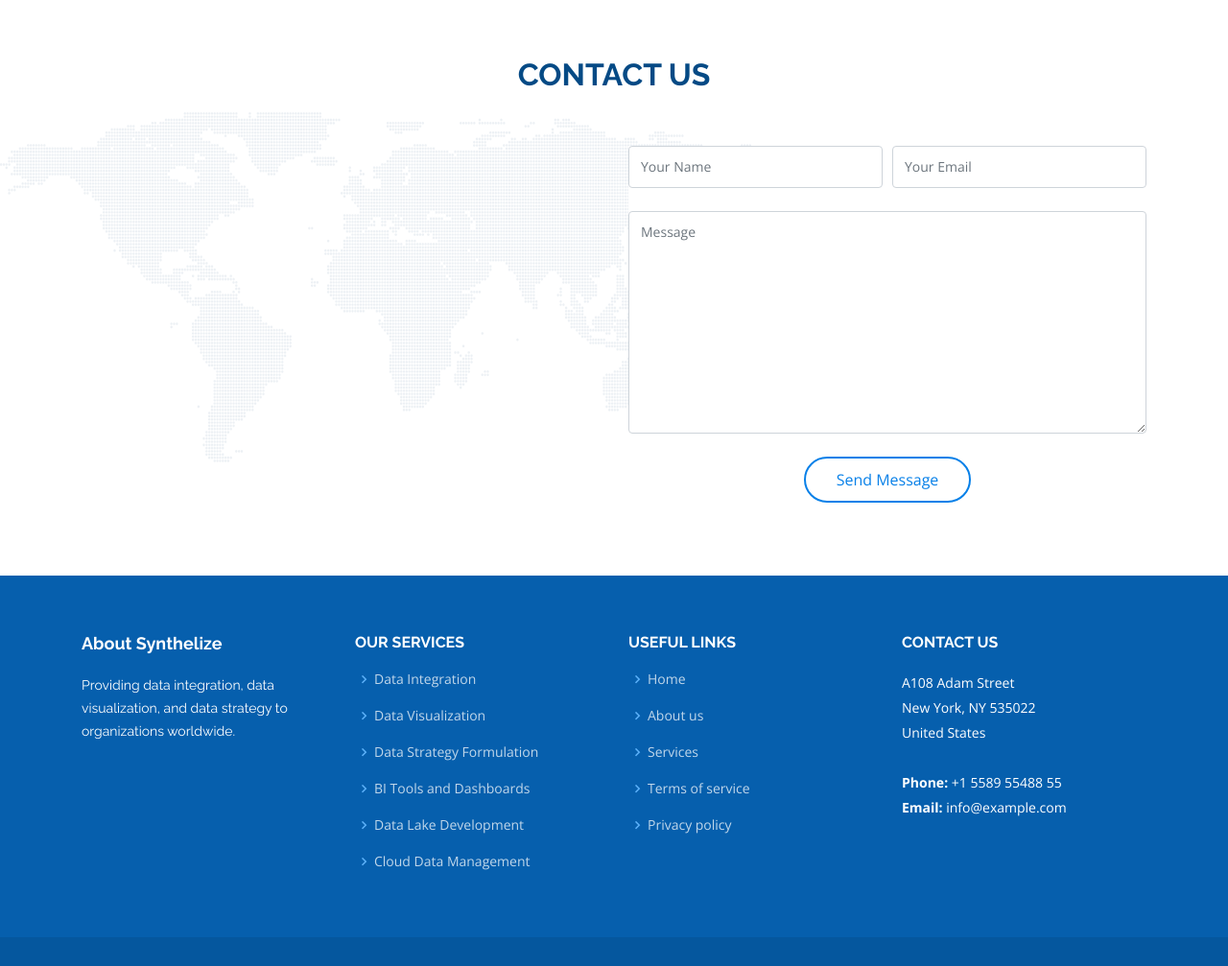
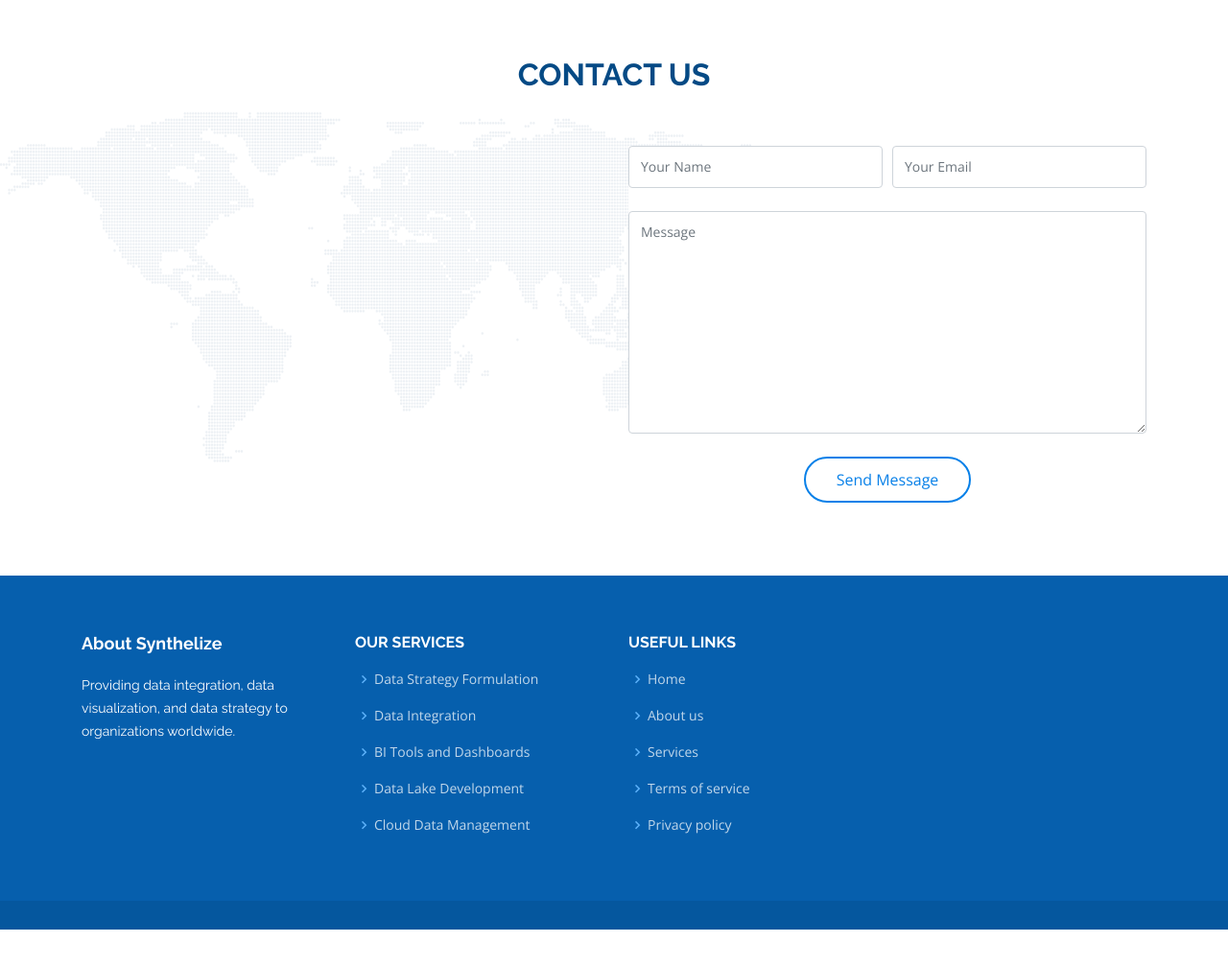
Before and after one commit to tbasalla/synthelize_exp_website, a PHP site: page /building-a-data-lake/index.php in a window 1280 px wide. Shown: the part 3988-4995 px from the top of the page at 96% size. After the commit the page ends 4957 px from the top, so only its background shows below. Run offline with PHP 8.4, Linux system fonts and the light colour scheme; some libraries are stand-ins or nearby versions.

Commit message:
automated commit

```diff
--- a/footer.php
+++ b/footer.php
@@ -94,9 +94,8 @@
           <div class="col-lg-3 col-md-6 footer-links">
           <h4>Our Services</h4>
           <ul>
+            <li><i class="bx bx-chevron-right"></i> <a href="#">Data Strategy Formulation</a></li>
             <li><i class="bx bx-chevron-right"></i> <a href="#">Data Integration</a></li>
-            <li><i class="bx bx-chevron-right"></i> <a href="#">Data Visualization</a></li>
-            <li><i class="bx bx-chevron-right"></i> <a href="#">Data Strategy Formulation</a></li>
             <li><i class="bx bx-chevron-right"></i> <a href="#">BI Tools and Dashboards</a></li>
             <li><i class="bx bx-chevron-right"></i> <a href="#">Data Lake Development</a></li>
             <li><i class="bx bx-chevron-right"></i> <a href="#">Cloud Data Management</a></li>
@@ -116,7 +115,7 @@
         </div>
 
 
-        <div class="col-lg-3 col-md-6 footer-contact">
+<!--      <div class="col-lg-3 col-md-6 footer-contact">
           <h4>Contact Us</h4>
           <p>
             A108 Adam Street <br>
@@ -127,7 +126,7 @@
           </p>
 
         </div>
-
+-->
 
       </div>
     </div>
```
